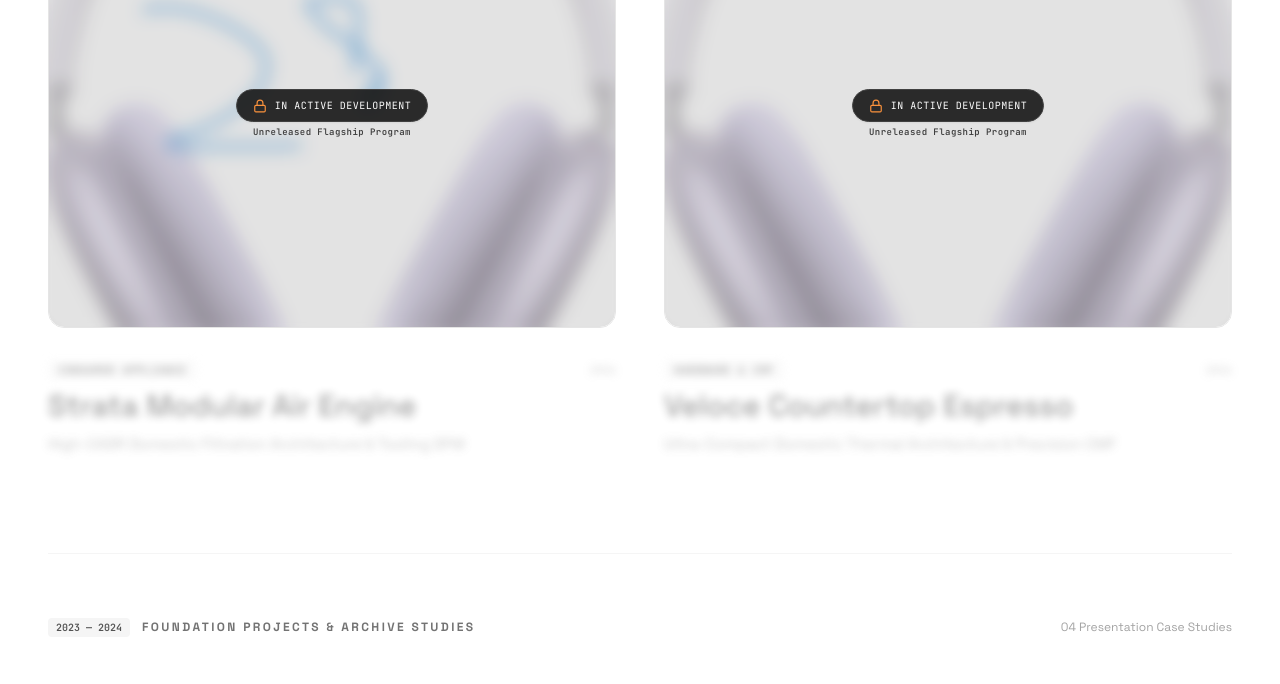
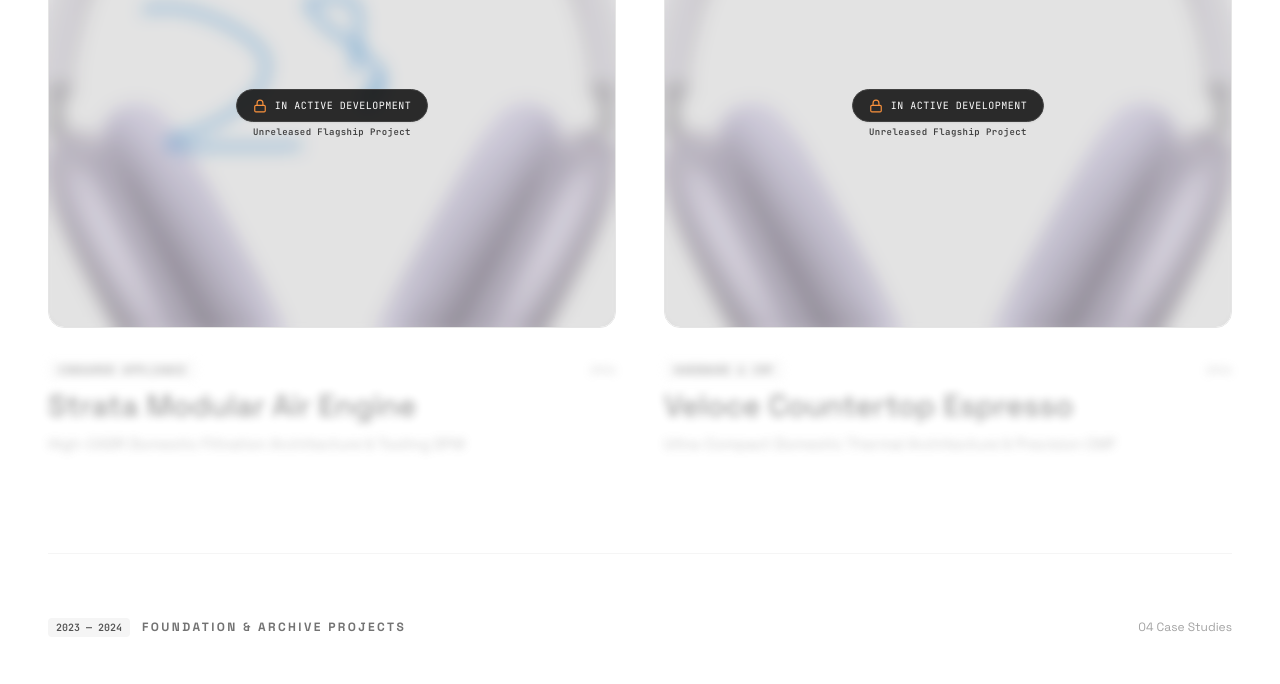
Before and after one commit to sahitya2000kashyap-stack/newidportfolio, a React (Vite) app: page / in a window 1280 px wide. Shown: the part 960-1644 px from the top of the page. Built offline with nearby package versions, Linux system fonts and the light colour scheme.

Commit message:
Sync latest portfolio changes and asset mappings

```diff
--- a/src/App.jsx
+++ b/src/App.jsx
@@ -1023,7 +1023,7 @@ function HomePage() {
                     <span>In Active Development</span>
                   </div>
                   <span className="font-mono text-[9px] text-neutral-700 font-semibold tracking-wider">
-                    Unreleased Flagship Program
+                    Unreleased Flagship Project
                   </span>
                 </div>
               </div>
@@ -1055,9 +1055,9 @@ function HomePage() {
         <div className="flex items-center justify-between mb-8 border-t border-neutral-100 pt-16 pb-4">
           <div className="flex items-center gap-3">
             <span className="px-2 py-0.5 bg-neutral-100 text-neutral-600 font-mono text-[10px] font-bold uppercase rounded">2023 — 2024</span>
-            <h3 className="text-xs font-bold uppercase tracking-[0.2em] text-neutral-500">Foundation Projects & Archive Studies</h3>
+            <h3 className="text-xs font-bold uppercase tracking-[0.2em] text-neutral-500">Foundation & Archive Projects</h3>
           </div>
-          <span className="text-xs text-neutral-400">04 Presentation Case Studies</span>
+          <span className="text-xs text-neutral-400">04 Case Studies</span>
         </div>
 
         <div className="grid grid-cols-1 sm:grid-cols-2 md:grid-cols-4 gap-6 md:gap-8">
```
